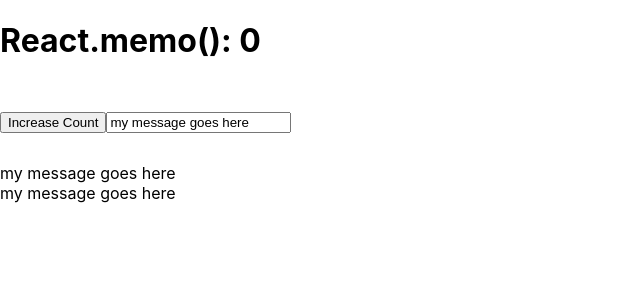
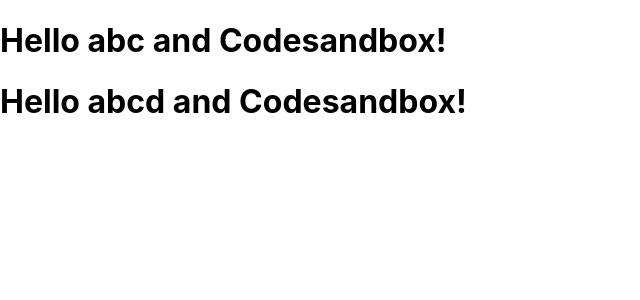
Before and after one commit to chaos2171053/build-my-react, a React (Create React App) app in the folder react-demo/: page / in a window 1280 px wide. Shown: the top 300 px of the page, without its empty margins (0-640 px from the left). Built offline with nearby package versions, Linux system fonts and the light colour scheme.

Commit message:
add:clone element demo

```diff
--- a/react-demo/src/App.js
+++ b/react-demo/src/App.js
@@ -2,13 +2,15 @@
 import './App.css';
 
 // import ReactChildrenDemo from './demo/ReactChildrenDemo.jsx';
-import ReactMemoDemo from './demo/ReactMemoDemo.jsx';
+// import ReactMemoDemo from './demo/ReactMemoDemo.jsx';
+import CloneElementDemo from './demo/CloneElementDemo.jsx';
 
 export default function App() {
   return (
     <>
       {/* <ReactChildrenDemo /> */}
-      <ReactMemoDemo />
+      {/* <ReactMemoDemo /> */}
+      <CloneElementDemo />
     </>
   );
 }
--- /dev/null
+++ b/react-demo/src/demo/CloneElementDemo.jsx
@@ -0,0 +1,31 @@
+import React from 'react';
+const Hello = ({ name, newProp }) => <h1>Hello {name} and {newProp}!</h1>;
+
+class Parent extends React.Component {
+  render() {
+    const { styles, children } = this.props;
+    const newProp = 'Codesandbox';
+    return (
+      <div style={styles}>
+        {React.Children.map(children, child => {
+          return React.cloneElement(child, { newProp }, null);
+        })}
+      </div>
+    );
+  }
+}
+const styles = {
+  fontFamily: 'sans-serif',
+  textAlign: 'center',
+};
+
+export default class App extends React.Component {
+  render() {
+    return (
+      <Parent style={styles}>
+        <Hello name="abc" />
+        <Hello name="abcd" />
+      </Parent>
+    );
+  }
+}
```
Also changed, not shown: 2 other files (tests, documents, lock files or other folders).
